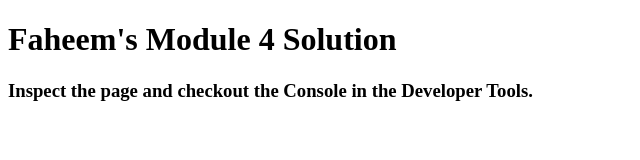
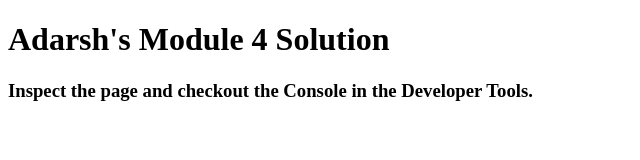
Before and after one commit to Adarsh92113/module_4_solution, a plain HTML site: page index.html in a window 1280 px wide. Shown: the whole page, without its empty margins (0-640 px from the left). Drawn offline with Linux system fonts and the light colour scheme.

Commit message:
Update index.html

```diff
--- a/index.html
+++ b/index.html
@@ -11,7 +11,7 @@
   <script src="script.js"></script>
 </head>
 <body>
-  <h1>Faheem's Module 4 Solution</h1>
+  <h1>Adarsh's Module 4 Solution</h1>
   <h3>Inspect the page and checkout the Console in the Developer Tools.</h3>
 </body>
 </html>
```
